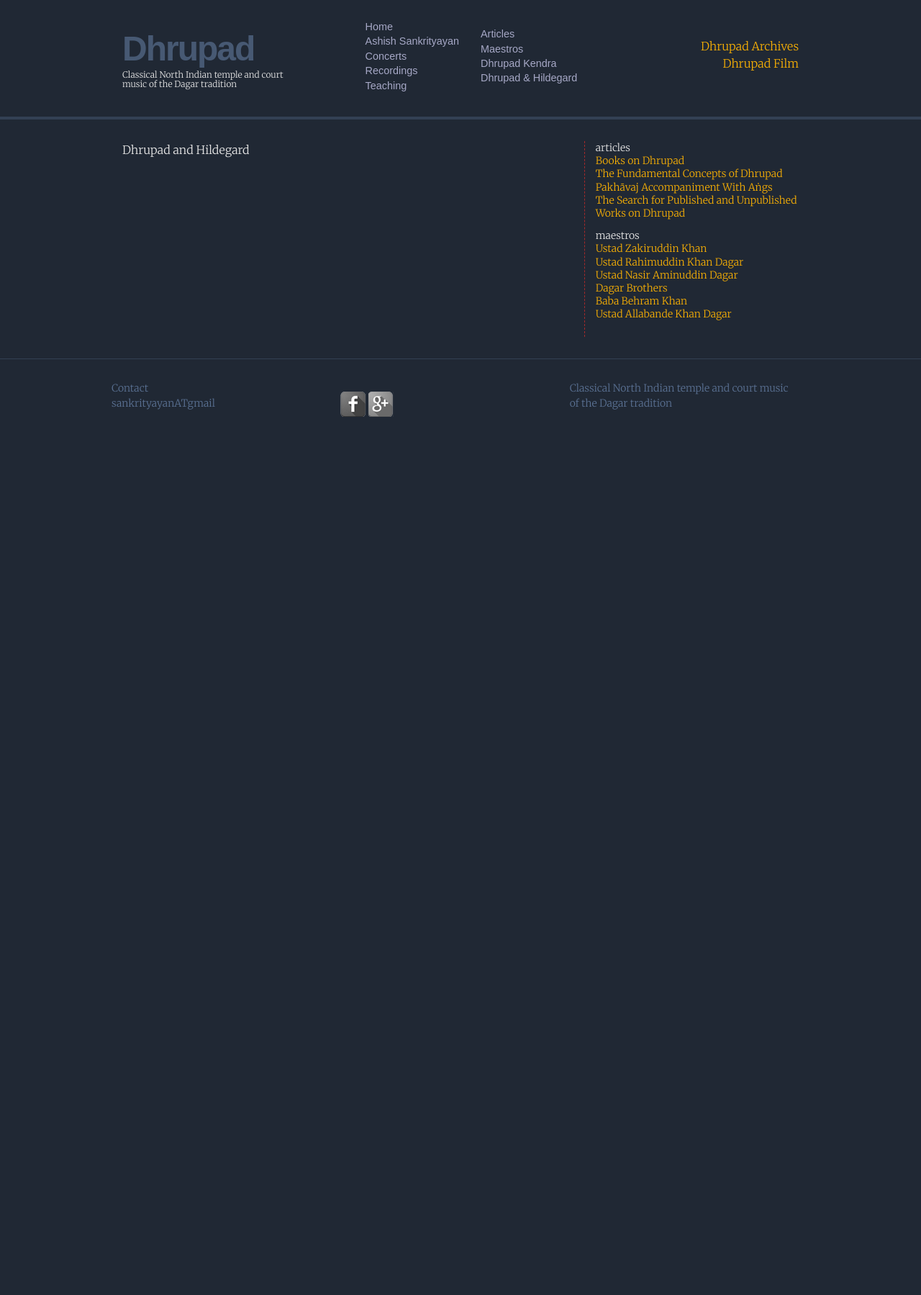
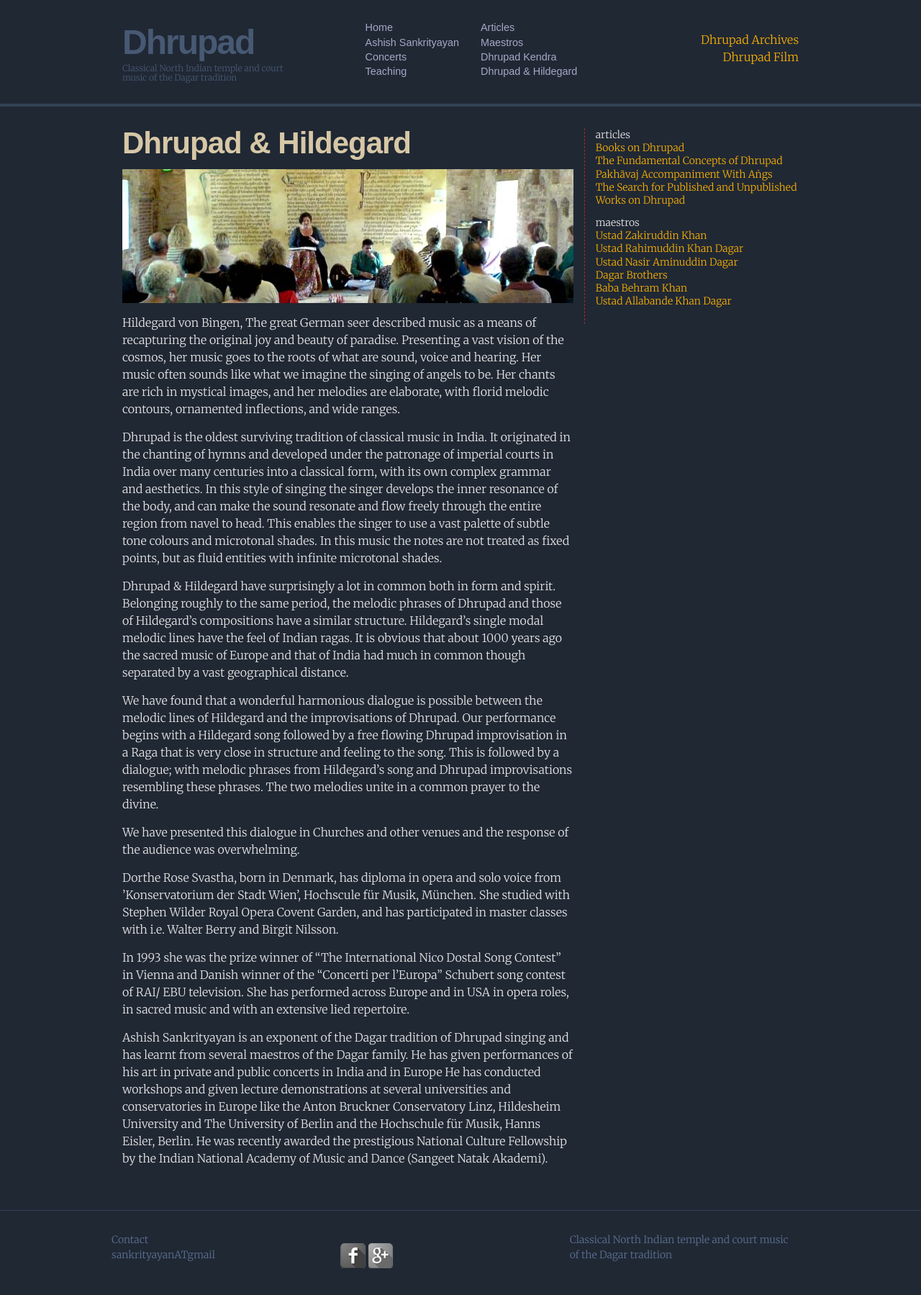
Before and after one commit to sama66/q3, a Jekyll site: the page built from dhrupad-hildegard.md, in a window 1280 px wide. Shown: the whole page at 72% size. Built offline with Jekyll 4.4.1, drawn with Linux system fonts in a browser that asks for light colours; some web fonts are replaced; before the commit the page ends 900 px from its top, so only the background shows below that.

Commit message:
hildegard - kendra pages

```diff
--- a/_includes/nav.html
+++ b/_includes/nav.html
@@ -12,7 +12,6 @@
       <li><a href="{{ site.baseurl }}/">Home</a></li>
       <li><a href="{{ site.baseurl }}/ashish-sankrityayan">Ashish Sankrityayan</a></li>
       <li><a href="{{ site.baseurl }}/concerts">Concerts</a></li>
-      <li><a href="{{ site.baseurl }}/recordings">Recordings</a></li>
       <li><a href="{{ site.baseurl }}/teaching">Teaching</a></li>
     </ul>
     <ul>
--- a/_layouts/articles.html
+++ b/_layouts/articles.html
@@ -12,7 +12,7 @@ layout: default
   <div class="two-column">
     <div class="col-left">
       <article class="post-content">
-        {% if page.img %}<img src="{{ site.baseurl }}/asset/img/medium/{{ page.img.medium }}">{% endif %}
+        <p>{% if page.img %}<img src="{{ site.baseurl }}/asset/img/medium/{{ page.img.medium }}">{% endif %}</p>
         {{ content | markdownify }}
       </article>
     </div>
--- a/_layouts/sidebar-article.html
+++ b/_layouts/sidebar-article.html
@@ -5,6 +5,8 @@ layout: full-width
   <div class="two-column">
     <div class="col-left">
       <article class="post-content">
+        <h1 class="post-title">{{ page.title }}</h1>
+        <p>{% if page.img %}<img src="{{ site.baseurl }}/asset/img/medium/{{ page.img.medium }}">{% endif %}</p>
         {{ content | markdownify }}
       </article>
     </div>
--- a/_sass/_header.scss
+++ b/_sass/_header.scss
@@ -24,6 +24,7 @@ header {
   .description {
     line-height: 1.1;
     font-size: 0.75em;
+    color: $title-color;
   }
 }
 .header-flex {
@@ -43,7 +44,7 @@ header {
     }
     &:hover {
       text-decoration: none;
-      color: darken($title-color, 10%);
+      color: lighten($title-color, 10%);
     }
 }
 
--- a/dhrupad-hildegard.md
+++ b/dhrupad-hildegard.md
@@ -2,6 +2,22 @@
 layout: sidebar-article
 title: Dhrupad & Hildegard
 permalink: /dhrupad-hildegard/
+img:
+  medium: esrum3-copy.jpg
 ---
 
-Dhrupad and Hildegard
+Hildegard von Bingen, The great German seer described music as a means of recapturing the original joy and beauty of paradise. Presenting a vast vision of the cosmos, her music goes to the roots of what are sound, voice and hearing. Her music often sounds like what we imagine the singing of angels to be. Her chants are rich in mystical images, and her melodies are elaborate, with florid melodic contours, ornamented inflections, and wide ranges.
+
+Dhrupad is the oldest surviving tradition of classical music in India. It originated in the chanting of hymns and developed under the patronage of imperial courts in India over many centuries into a classical form, with its own complex grammar and aesthetics. In this style of singing the singer develops the inner resonance of the body, and can make the sound resonate and flow freely through the entire region from navel to head. This enables the singer to use a vast palette of subtle tone colours and microtonal shades. In this music the notes are not treated as fixed points, but as fluid entities with infinite microtonal shades.
+
+Dhrupad & Hildegard have surprisingly a lot in common both in form and spirit. Belonging roughly to the same period, the melodic phrases of Dhrupad and those of Hildegard’s compositions have a similar structure. Hildegard’s single modal melodic lines have the feel of Indian ragas. It is obvious that about 1000 years ago the sacred music of Europe and that of India had much in common though separated by a vast geographical distance.
+
+We have found that a wonderful harmonious dialogue is possible between the melodic lines of Hildegard and the improvisations of Dhrupad. Our performance begins with a Hildegard song followed by a free flowing Dhrupad improvisation in a Raga that is very close in structure and feeling to the song. This is followed by a dialogue; with melodic phrases from Hildegard’s song and Dhrupad improvisations resembling these phrases. The two melodies unite in a common prayer to the divine.
+
+We have presented this dialogue in Churches and other venues and the response of the audience was overwhelming.
+
+Dorthe Rose Svastha, born in Denmark, has diploma in opera and solo voice from ’Konservatorium der Stadt Wien’, Hochscule für Musik, München. She studied with Stephen Wilder Royal Opera Covent Garden, and has participated in master classes with i.e. Walter Berry and Birgit Nilsson.
+
+In 1993 she was the prize winner of “The International Nico Dostal Song Contest” in Vienna and Danish winner of the “Concerti per l’Europa” Schubert song contest of RAI/ EBU television. She has performed across Europe and in USA in opera roles, in sacred music and with an extensive lied repertoire.
+
+Ashish Sankrityayan is an exponent of the Dagar tradition of Dhrupad singing and has learnt from several maestros of the Dagar family. He has given performances of his art in private and public concerts in India and in Europe He has conducted workshops and given lecture demonstrations at several universities and conservatories in Europe like the Anton Bruckner Conservatory Linz, Hildesheim University and The University of Berlin and the Hochschule für Musik, Hanns Eisler, Berlin. He was recently awarded the prestigious National Culture Fellowship by the Indian National Academy of Music and Dance (Sangeet Natak Akademi).
```
Also changed, not shown: dhrupad-kendra.md (+14 -1 lines), asset/img/medium/esrum3-copy.jpg (added), 1 other file.
